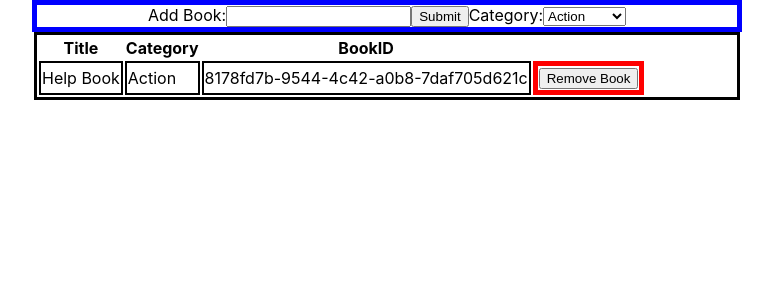
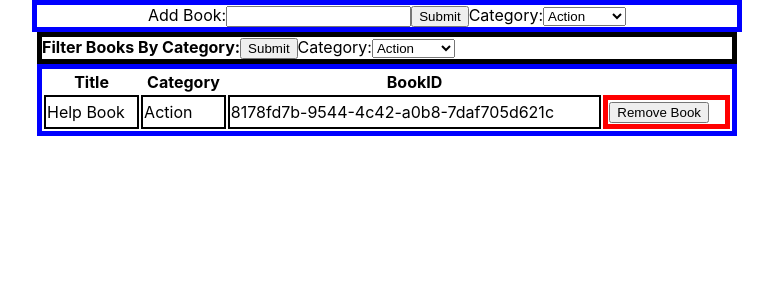
Before and after one commit to Paul-Clue/reactLibrary, a React (Create React App) app: page / in a window 1280 px wide. Shown: the top 300 px of the page, without its empty margins (253-1026 px from the left). Built offline with nearby package versions, Linux system fonts and the light colour scheme.

Commit message:
Implement filter by category

```diff
--- a/src/App.css
+++ b/src/App.css
@@ -7,7 +7,6 @@
 
 .form {
   margin: auto;
-  border: 3px solid black;
   width: 700px;
 }
 
@@ -22,3 +21,13 @@
 .delete {
   color: rgba(0, 0, 0, 0);
 }
+
+.filter {
+  border: 5px solid black;
+  width: 690px;
+}
+
+.table {
+  border: 5px solid blue;
+  width: 100%;
+}
--- a/src/actions/index.js
+++ b/src/actions/index.js
@@ -8,7 +8,7 @@ export const removeBook = (book) => ({
   payload: book,
 });
 
-export const filterChange = (filt) => ({
+export const changeFilter = (filt) => ({
   type: 'Change',
   payload: filt,
 });
--- /dev/null
+++ b/src/components/CategoryFilter.js
@@ -0,0 +1,32 @@
+import React, { useRef } from 'react';
+import PropTypes from 'prop-types';
+
+function CategoryFilter(props) {
+  const category = useRef();
+  const { filt } = props;
+  const { filter } = props;
+
+  function handleForm(event) { event.preventDefault(); }
+
+  const cat = ['Action', 'Biography', 'History', 'Horror', 'Kids', 'Learning', 'Sci-Fi'];
+  return (
+    <form className="filter" onSubmit={handleForm}>
+      <strong>Filter Books By Category:</strong>
+
+      <input type="submit" value="Submit" />
+
+      <label htmlFor="category">
+        Category:
+        <select name="category" id="category" value={filt} ref={category} onChange={() => filter(category.current.value)}>
+          <option value="All" key="All">All</option>
+          {cat.map((catt) => <option value={catt} key={catt}>{catt}</option>)}
+        </select>
+      </label>
+    </form>
+  );
+}
+
+CategoryFilter.propTypes = { filt: PropTypes.instanceOf(Function).isRequired };
+CategoryFilter.propTypes = { filter: PropTypes.instanceOf(Function).isRequired };
+
+export default CategoryFilter;
--- a/src/containers/BooksList.js
+++ b/src/containers/BooksList.js
@@ -1,7 +1,9 @@
 import React from 'react';
 import { useSelector, useDispatch } from 'react-redux';
 import Book from '../components/Book';
-import { removeBook } from '../actions/index';
+import { removeBook, changeFilter } from '../actions/index';
+import CategoryFilter from '../components/CategoryFilter';
+import '../App.css';
 
 function BooksList() {
   const dispatch = useDispatch();
@@ -10,10 +12,19 @@ function BooksList() {
     dispatch(removeBook(book));
   }
 
+  function handleFilterChange(filt) {
+    dispatch(changeFilter(filt));
+  }
+
   const booksList = useSelector((state) => state.addRemoveBook);
 
+  const filtered = useSelector((state) => state.filter);
+  const filteredBooks = booksList.filter((book) => book.category === filtered || filtered === 'All');
+
   return (
-    <table>
+    <>
+      <CategoryFilter filt={filtered} filter={handleFilterChange} />
+      <table className="table">
         <thead>
           <tr>
             <th>Title</th>
@@ -23,11 +34,12 @@ function BooksList() {
           </tr>
         </thead>
         <tbody>
-        { booksList.map((book) => (
+          { filteredBooks.map((book) => (
             <Book key={book.bookId} book={book} remove={handleRemoveBook} />
           )) }
         </tbody>
       </table>
+    </>
   );
 }
 
--- a/src/index.js
+++ b/src/index.js
@@ -16,7 +16,7 @@ const BOOKS = [
   },
 ];
 
-const filters = 'All';
+const filters = 'Action';
 
 const store = createStore(
   rootReducer,
--- a/src/reducers/filter.js
+++ b/src/reducers/filter.js
@@ -1,14 +1,9 @@
-const FilterReducer = (state = [], action) => {
-  let changedState = [...state];
-
-  console.log(action.payload);//eslint-disable-line
-  function FilterBook(book) {
-    return book.category === action.payload;
-  }
+const FilterReducer = (state = 'All', action) => {
+  let changedState = state;
 
   switch (action.type) {
     case 'Change':
-      changedState = changedState.filter(FilterBook);
+      changedState = action.payload;
       return changedState;
     default:
       return state;
```
Lines whose indentation alone changed are shown as unchanged.
